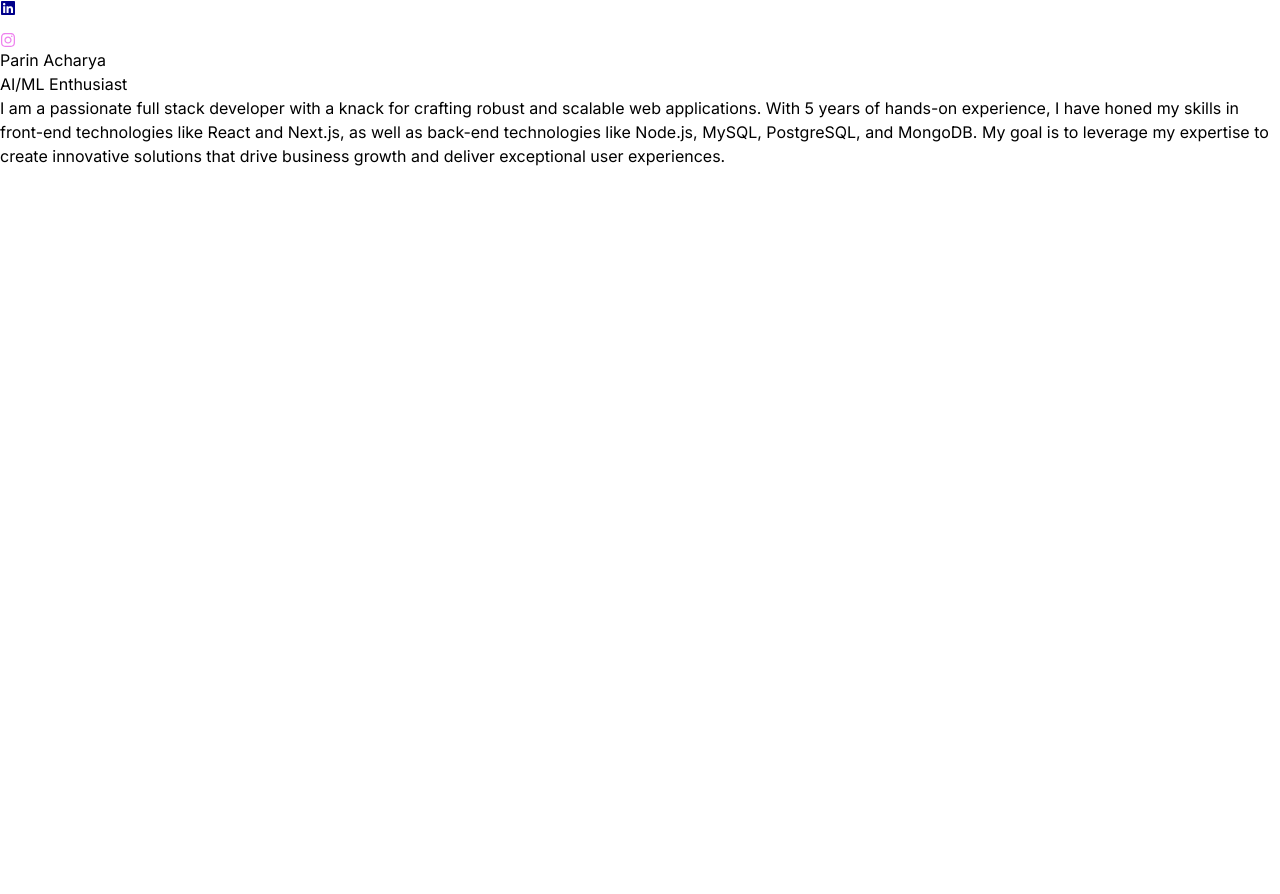
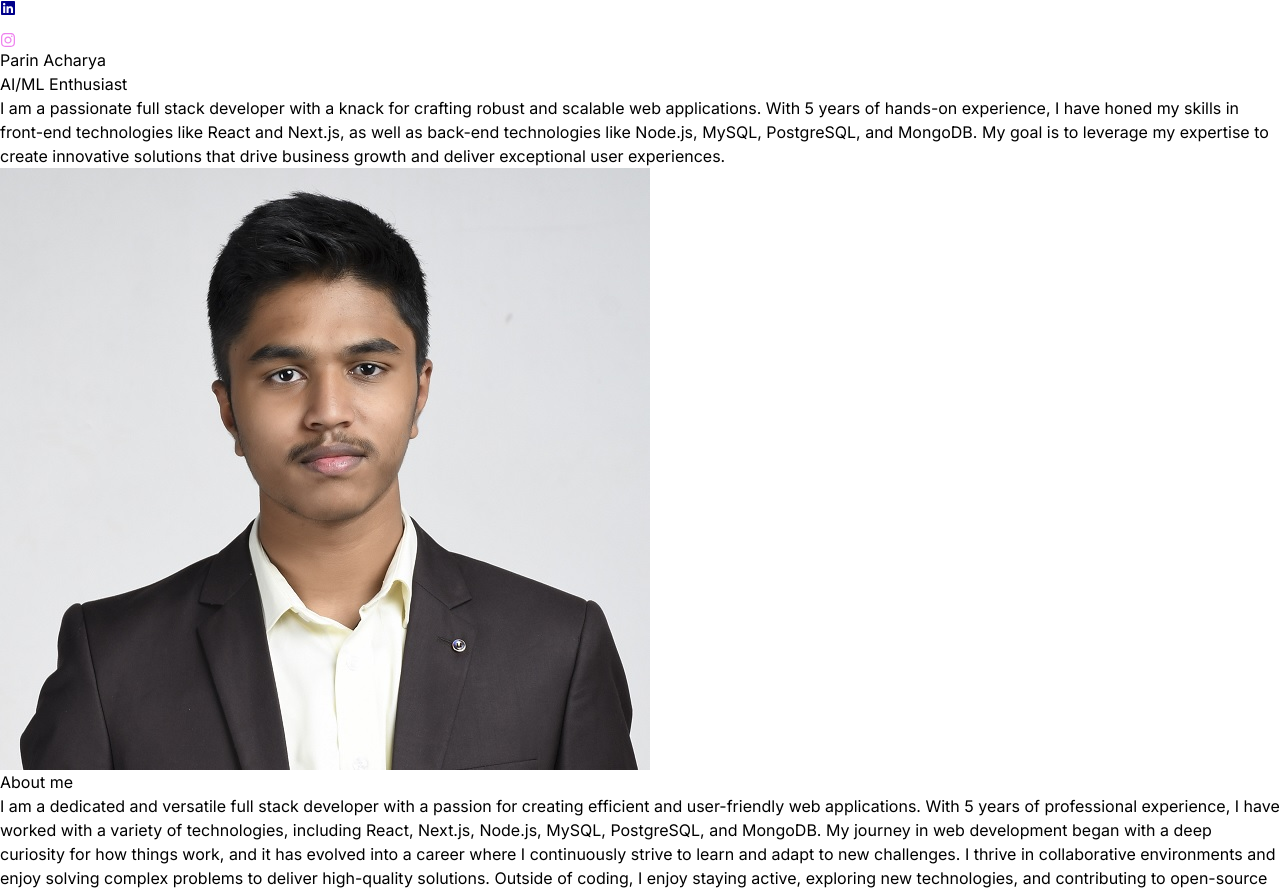
Before and after one commit to ParinAcharyaGit/react-portfolio, a React (Vite) app: page / in a window 1280 px wide. Shown: the top 894 px of the page. Before the commit the page ends 800 px from the top, so only its background shows below. Built offline with nearby package versions, Linux system fonts and the light colour scheme.

Commit message:
updated about section

```diff
--- a/src/App.jsx
+++ b/src/App.jsx
@@ -1,17 +1,20 @@
 import Navbar from "./components/Navbar";
 import Hero from "./components/Hero";
+import About from "./components/About"
+
 const App = () => {
   return (
-    <div className="overflow-x-auto">
-      <div className="flixed top-0 -z-10 h-full w-full">
-        <div className="absolute inset-0 -z-10 h-full w-full items-center px-5 py-24 [background:radial-gradient(125%_125%_at_50%_10%,#000_40%,#63e_100%)]"></div>
-          <div className="container mx-auto px-8">
-            <Navbar />
-            <Hero />
-          </div>
+    <div className="relative min-h-screen">
+      <div className="fixed inset-0 -z-10 h-full w-full [background:radial-gradient(125%_125%_at_50%_10%,#000_40%,#63e_100%)]"></div>
+
+      {/* Content */}
+      <div className="container mx-auto px-8">
+        <Navbar />
+        <Hero />
+        <About />
       </div>
     </div>
-  )
+  );
 };
 
 export default App;
--- /dev/null
+++ b/src/components/About.jsx
@@ -0,0 +1,28 @@
+import { ABOUT_TEXT } from "../constants";
+import profilePic from "../assets/me.jpeg";
+import aboutPic from "../assets/aboutimg.jpeg";
+
+const About = () => {
+    return(
+        <div>
+            <h1 className="py-10 text-center text-white text-3xl font-thin">About me</h1>
+            <div className = "flex flex-wrap">
+                <div className="w-full lg:w-1/2 lg:p-8">
+                    <div className="items-center justify-center text-white">
+                        {ABOUT_TEXT}
+                    </div>
+                </div>
+                <div className="w-full lg:w-1/2 flex justify-center lg:justify-center lg:p-3">
+                            <img
+                                src={aboutPic}
+                                alt="Parin Acharya"
+                                className="object-contain w-1/2"
+                            />
+                        </div>
+            </div>
+
+        </div>
+    );
+};
+
+export default About;
--- a/src/components/Hero.jsx
+++ b/src/components/Hero.jsx
@@ -1,8 +1,9 @@
 import { HERO_CONTENT } from "../constants";
+import profilePic from "../assets/me.jpeg";
 
 const Hero = () => {
   return (
-    <div className = "pb-4 lg:mb-35">
+    <div className = "pb-5 lg:mb-30">
         <div className="flex flex-wrap">
             <div className = "w-full lg:w-1/2">
                 <div className = "flex flex-col items-center lg:items-start">
@@ -13,8 +14,15 @@ const Hero = () => {
                             AI/ML Enthusiast
                         </span>
                     </div>
-                    <p className="my-2 text-white max-w-xl py-6 font-light tracking-tighter">{HERO_CONTENT}</p>
+                    <p className="my-2 text-white max-w-xl py-4 font-light">{HERO_CONTENT}</p>
                 </div>
+            </div>
+            <div className="w-full lg:w-1/2 flex justify-center lg:justify-center lg:p-3">
+                <img
+                    src={profilePic}
+                    alt="Parin Acharya"
+                    className="object-contain w-1/2"
+                />
             </div>
         </div>
     </div>
```
Also changed, not shown: src/assets/aboutimg.jpeg (renamed from src/assets/Me editing website 2.jpeg).
